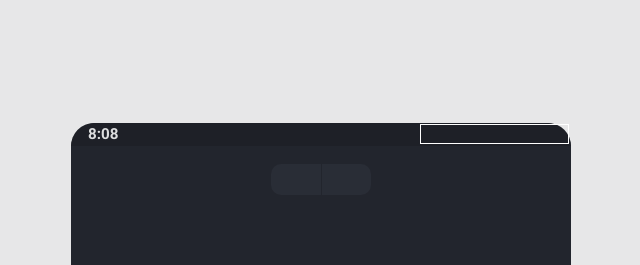
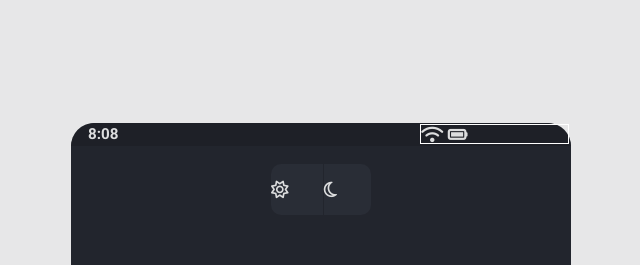
Before and after one commit to BlizZard-bot/calculator, a plain HTML site: page index.html in a window 1280 px wide. Shown: the top 265 px of the page, 319-959 px from the left. Drawn offline with Linux system fonts and the light colour scheme.

Commit message:
Add fontAwesome icons

```diff
--- a/index.html
+++ b/index.html
@@ -5,6 +5,10 @@
     <meta http-equiv="X-UA-Compatible" content="IE=edge" />
     <meta name="viewport" content="width=device-width, initial-scale=1.0" />
     <link rel="stylesheet" href="style.css" />
+    <script
+      src="https://kit.fontawesome.com/3d22512500.js"
+      crossorigin="anonymous"
+    ></script>
     <script src="./main.js" defer></script>
     <link
       href="https://fonts.googleapis.com/css2?family=Roboto:wght@400;700;900&display=swap"
@@ -12,19 +16,22 @@
     />
     <title>Calculator</title>
   </head>
-  <body>
+  <body class="dark-theme">
     <audio
       src="./sounds/Sounds_zapsplat_multimedia_button_click_007_53868.mp3"
     ></audio>
     <div class="container">
       <header>
         <p class="time"></p>
-        <div class="icons"></div>
+        <div class="icons">
+          <i class="fas fa-wifi"></i>
+          <i class="fas fa-battery-full"></i>
+        </div>
       </header>
       <section class="display">
         <div class="mode-toggle">
-          <div class="mode"></div>
-          <div class="mode"></div>
+          <div class="mode"><i class="far fa-sun light-toggle"></i></div>
+          <div class="mode"><i class="far fa-moon dark-toggle"></i></div>
         </div>
         <div class="main-display">
           <p class="calculation"></p>
```
